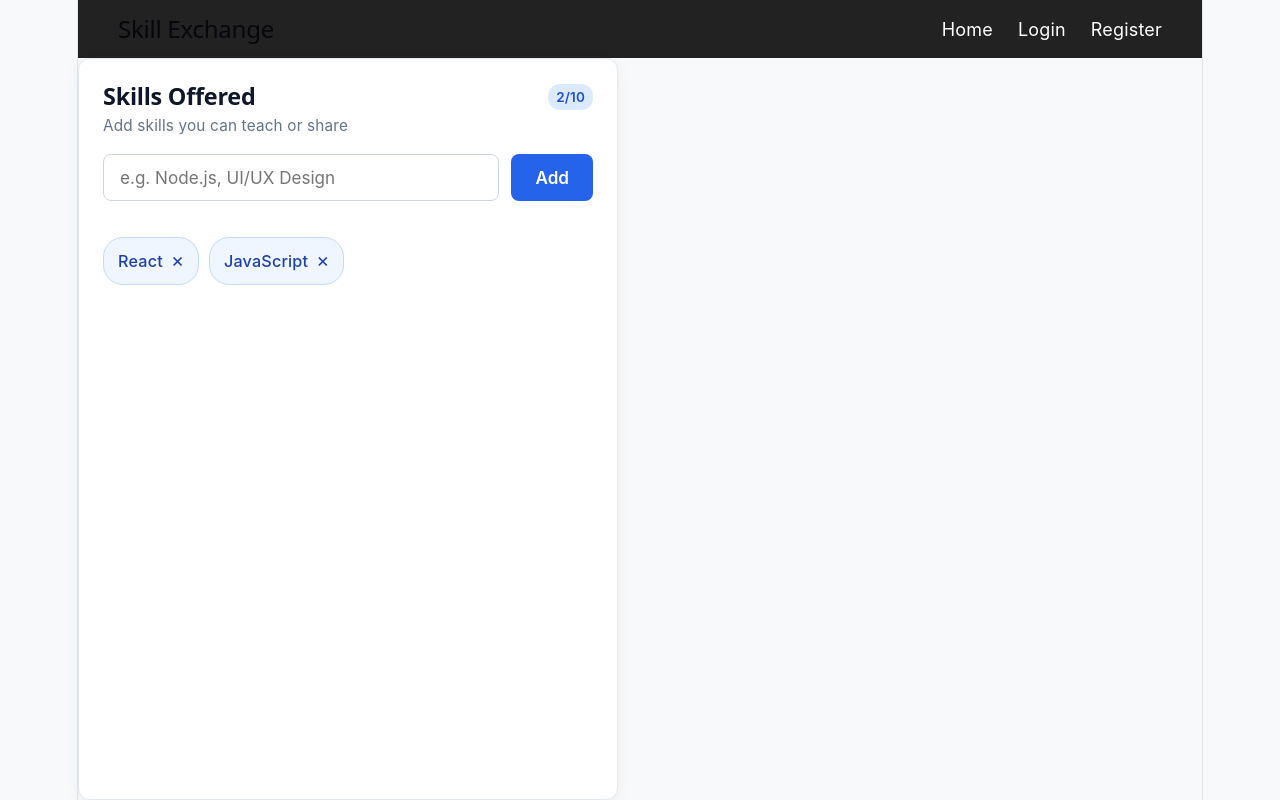
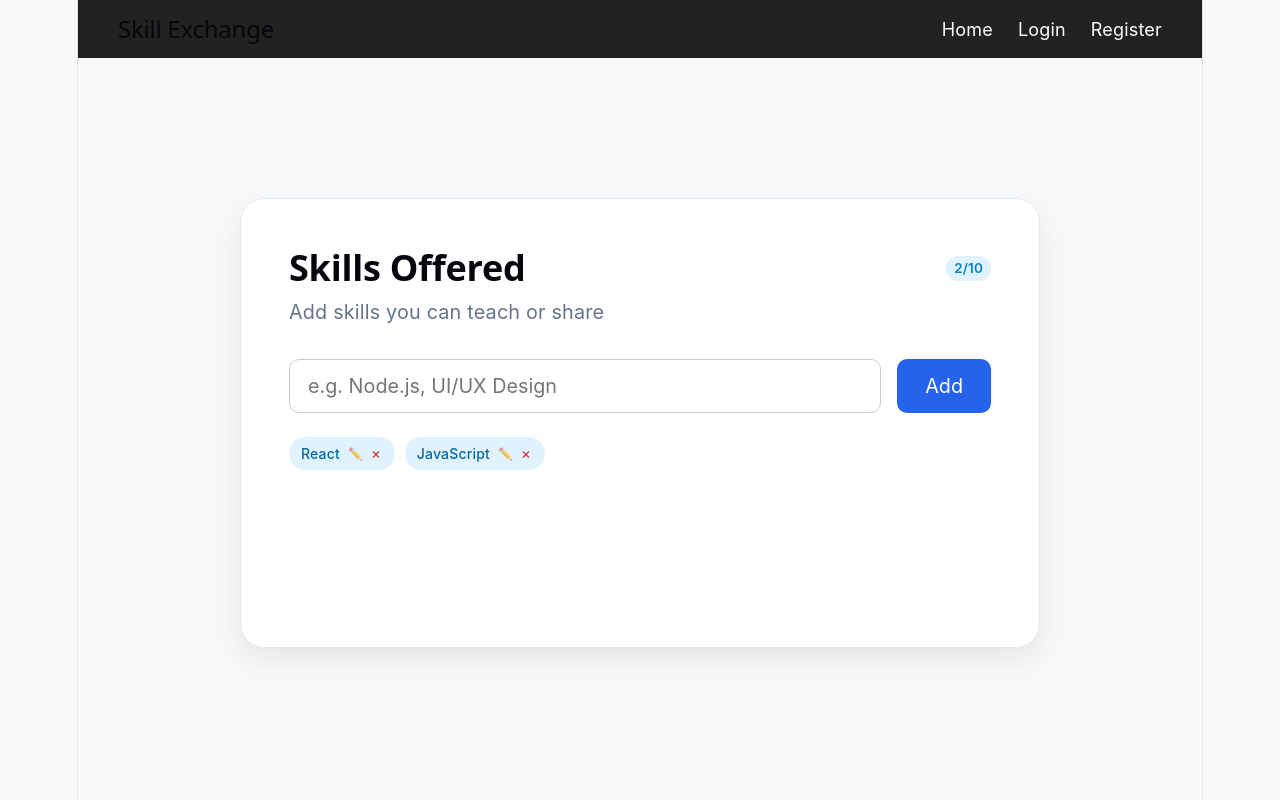
Before and after one commit to vijsanya27-afk/DEVOPS-2026-CS-E-15, a React (Vite) app: page /skills-offered in a window 1280 px wide. Built offline with nearby package versions, Linux system fonts and the light colour scheme.

Commit message:
Day-11:Common/skills/chat components

```diff
--- a/src/App.jsx
+++ b/src/App.jsx
@@ -18,6 +18,8 @@ import ExchangeHome from "./exchange/pages/ExchangeHome";
 import ExchangeRequest from "./exchange/pages/ExchangeRequest";
 import ExchangeHistory from "./exchange/pages/ExchangeHistory";
 import ExchangeStatus from "./exchange/pages/ExchangeStatus";
+import Sidebar from './components/Sidebar';
+import StatCard from './components/StatCard';
 import "./App.css";
 
 function App() {
--- a/src/components/SkillCard.jsx
+++ b/src/components/SkillCard.jsx
@@ -1,18 +1,80 @@
-import React from 'react';
+import React, { useState } from 'react';
 
-const SkillCard = ({ name, onRemove, variant = 'wanted' }) => {
+const SkillCard = ({ name, skill, onRemove, onDelete, onUpdate, variant = 'offered' }) => {
+  const [isEditing, setIsEditing] = useState(false);
+  const displayName = name || (typeof skill === 'object' ? skill?.name : skill) || '';
+  const [editedText, setEditedText] = useState(displayName);
+
+  const handleSave = () => {
+    if (editedText.trim() && onUpdate) {
+      onUpdate(displayName, editedText);
+    }
+    setIsEditing(false);
+  };
+
+  const handleDelete = () => {
+    if (onDelete) onDelete(displayName);
+    else if (onRemove) onRemove(displayName);
+  };
+
   return (
-    <div className={`sw-chip sw-chip-${variant}`}>
-      <span>{name}</span>
-      {onRemove && (
+    <div style={{
+      display: 'inline-flex',
+      alignItems: 'center',
+      gap: '6px',
+      padding: '6px 12px',
+      borderRadius: '20px',
+      backgroundColor: variant === 'offered' ? '#e0f2fe' : '#e0e7ff',
+      color: variant === 'offered' ? '#0369a1' : '#3730a3',
+      fontSize: '14px',
+      fontWeight: '500',
+      boxSizing: 'border-box'
+    }}>
+      {isEditing ? (
+        <input
+          type="text"
+          value={editedText}
+          onChange={(e) => setEditedText(e.target.value)}
+          style={{
+            padding: '2px 6px',
+            borderRadius: '10px',
+            border: '1px solid #0284c7',
+            outline: 'none',
+            fontSize: '13px',
+            width: '90px'
+          }}
+        />
+      ) : (
+        <span>{displayName}</span>
+      )}
+
+      <div style={{ display: 'inline-flex', alignItems: 'center', gap: '4px' }}>
+        {isEditing ? (
+          <button
+            type="button"
+            onClick={handleSave}
+            style={{ background: 'none', border: 'none', cursor: 'pointer', fontSize: '13px', color: '#16a34a', padding: '0 2px' }}
+          >
+            ✓
+          </button>
+        ) : (
+          <button
+            type="button"
+            onClick={() => setIsEditing(true)}
+            style={{ background: 'none', border: 'none', cursor: 'pointer', fontSize: '12px', opacity: 0.7, padding: '0 2px' }}
+          >
+            ✏️
+          </button>
+        )}
+
         <button
           type="button"
-          className="sw-remove-btn"
-          onClick={() => onRemove(name)}
+          onClick={handleDelete}
+          style={{ background: 'none', border: 'none', cursor: 'pointer', fontSize: '15px', color: '#dc2626', padding: '0 2px', lineHeight: 1 }}
         >
           ×
         </button>
-      )}
+      </div>
     </div>
   );
 };
--- a/src/components/SkillsOffered.css
+++ b/src/components/SkillsOffered.css
@@ -1,14 +1,25 @@
 .so-card-container {
+  max-width: 380px;
   width: 100%;
-  max-width: 540px;
-  margin: 0;
-  padding: 24px;
-  background-color: #ffffff;
+  height: fit-content !important; /* Single line height adjustment */
+  min-height: auto !important;
+  background: #ffffff;
+  border: 1px solid #e2e8f0;
   border-radius: 12px;
-  border: 1px solid #e2e8f0;
-  box-shadow: 0 4px 15px rgba(0, 0, 0, 0.05);
+  padding: 24px !important;
+  box-shadow: 0 4px 6px -1px rgba(0, 0, 0, 0.05);
   box-sizing: border-box;
 }
+
+/* Subtitle ko left align karne ke liye */
+.so-subtitle {
+  font-size: 0.85rem;
+  color: #64748b;
+  margin: 4px 0 16px 0;
+  text-align: left;
+}
+
+/* Baaki ka aapka so-header, so-form, so-skills-list waisa hi rehne dein */
 
 .so-header {
   display: flex;
@@ -17,104 +28,133 @@
 }
 
 .so-title {
-  font-size: 1.3rem;
-  font-weight: 700;
-  color: #0f172a;
+  font-size: 1.1rem;
+  font-weight: bold;
   margin: 0;
-}
-
-.so-count-badge {
-  font-size: 0.75rem;
-  background-color: #dbeafe;
-  color: #1d4ed8;
-  padding: 3px 8px;
-  border-radius: 12px;
-  font-weight: 600;
 }
 
 .so-subtitle {
   font-size: 0.85rem;
   color: #64748b;
-  margin: 4px 0 16px 0;
-  text-align: left;
+  margin-bottom: 15px;
 }
 
 .so-form {
   display: flex;
-  gap: 12px;
-  margin-bottom: 16px;
+  gap: 8px;
+  margin-bottom: 15px;
 }
 
 .so-input {
   flex: 1;
-  padding: 12px 16px;
-  font-size: 0.95rem;
-  border: 1px solid #cbd5e1;
-  border-radius: 8px;
-  outline: none;
-  transition: border-color 0.2s;
-}
-
-.so-input:focus {
-  border-color: #2563eb;
+  padding: 8px;
+  border: 1px solid #ccc;
+  border-radius: 6px;
 }
 
 .so-add-btn {
-  padding: 12px 24px;
-  font-size: 0.95rem;
-  background-color: #2563eb;
+  background: #2563eb;
   color: white;
   border: none;
-  border-radius: 8px;
+  padding: 8px 15px;
+  border-radius: 6px;
   cursor: pointer;
-  font-weight: 600;
-  transition: background-color 0.2s;
 }
 
-.so-add-btn:hover {
-  background-color: #1d4ed8;
-}
-
-.so-error-message {
-  color: #dc2626;
-  font-size: 0.875rem;
-  margin-top: -6px;
-  margin-bottom: 12px;
-}
-
+/* Horizontal chips fix */
 .so-skills-list {
   display: flex;
   flex-wrap: wrap;
   gap: 10px;
-  margin-top: 20px;
-  min-height: 48px;
+  margin-top:16px;
 }
 
 .so-skill-chip {
   display: inline-flex;
   align-items: center;
-  gap: 8px;
-  background-color: #eff6ff;
-  color: #1e40af;
-  padding: 8px 14px;
+  gap: 6px;
+  background: #eff6ff;
+  color: #1d4ed8;
+  border: 1px solid #bfdbfe;
+  padding: 5px 12px;
   border-radius: 20px;
-  font-size: 0.9rem;
-  font-weight: 500;
-  border: 1px solid #bfdbfe;
+  font-size: 0.85rem;
 }
 
 .so-remove-btn {
   background: none;
   border: none;
-  color: #1e40af;
-  font-size: 1.1rem;
+  color: #1d4ed8;
   cursor: pointer;
-  line-height: 1;
-  padding: 0;
-  display: flex;
-  align-items: center;
+  font-weight: bold;
 }
 
-.so-remove-btn:hover {
-  color: #dc2626;
+.so-count-badge {
+  background-color: #e0f2fe;
+  color: #0284c7;
+  font-size: 0.75rem;
+  font-weight: 600;
+  padding: 2px 8px;
+  border-radius: 12px;
 }
+.so-error-message {
+  color: #ef4444;
+  font-size: 0.8rem;
+  margin: -8px 0 12px 0;
+}
+/* --- IS BLOCK KO APNI CSS FILE KE LAST ME ADD KAREIN --- */
+
+.so-page-wrapper {
+  display: flex !important;
+  justify-content: center !important;
+  align-items: center !important; /* Screen ke bilkul center me lane ke liye */
+  min-height: calc(100vh - 70px) !important; /* Purapoora vertical center karega */
+  width: 100% !important;
+  box-sizing: border-box !important;
+}
+/* Box size aur elements ko bada karne ke liye overrides */
+
+.so-card-container {
+  width: 90% !important;
+  max-width: 800px !important;    /* Width badha kar 800px kar di */
+  min-height: 450px !important;   /* Box ki height badha di */
+  padding: 48px !important;       /* Inside padding badha di */
+  border-radius: 24px !important;
+  box-shadow: 0 12px 32px rgba(0, 0, 0, 0.08) !important;
+}
+
+/* Titles ko bada karein */
+.so-title {
+  font-size: 2rem !important;
+}
+
+.so-subtitle {
+  font-size: 1.1rem !important;
+  margin-top: 8px !important;
+  margin-bottom: 32px !important;
+}
+
+/* Form Inputs aur Button ko bada karein */
+.so-form {
+  gap: 16px !important;
+  margin-bottom: 24px !important;
+}
+
+.so-input {
+  padding: 14px 18px !important;
+  font-size: 1.1rem !important;
+  border-radius: 10px !important;
+}
+
+.so-add-btn {
+  padding: 14px 28px !important;
+  font-size: 1.1rem !important;
+  border-radius: 10px !important;
+}
+
+/* Chips ko bada karein */
+.so-skill-chip {
+  padding: 10px 20px !important;
+  font-size: 1rem !important;
+  border-radius: 20px !important;
+}
--- a/src/components/SkillsOffered.jsx
+++ b/src/components/SkillsOffered.jsx
@@ -1,4 +1,5 @@
 import React, { useState } from "react";
+import SkillCard from "./SkillCard"; // 1. SkillCard Import Kiya
 import "./SkillsOffered.css";
 
 const SkillsOffered = () => {
@@ -32,7 +33,14 @@ const SkillsOffered = () => {
     setSkills(skills.filter((skill) => skill !== skillToRemove));
   };
 
+  // 2. Edit functionality ke liye handler
+  const handleUpdateSkill = (oldName, newName) => {
+    if (!newName.trim()) return;
+    setSkills(skills.map((s) => (s === oldName ? newName.trim() : s)));
+  };
+
   return (
+    <div className="so-page-wrapper">
       <div className="so-card-container">
         <div className="so-header">
           <h2 className="so-title">Skills Offered</h2>
@@ -58,19 +66,18 @@ const SkillsOffered = () => {
 
         {error && <p className="so-error-message">{error}</p>}
 
+        {/* 3. SkillCard component render kiya */}
         <div className="so-skills-list">
           {skills.map((skill, index) => (
-          <span key={index} className="so-skill-chip">
-            {skill}
-            <button
-              type="button"
-              className="so-remove-btn"
-              onClick={() => handleRemoveSkill(skill)}
-            >
-              ×
-            </button>
-          </span>
+            <SkillCard
+              key={index}
+              name={skill}
+              variant="offered"
+              onUpdate={handleUpdateSkill}
+              onDelete={handleRemoveSkill}
+            />
           ))}
+        </div>
       </div>
     </div>
   );
--- a/src/components/SkillsWanted.jsx
+++ b/src/components/SkillsWanted.jsx
@@ -37,6 +37,8 @@ const SkillsWanted = () => {
   };
 
   return (
+    /* Center alignment ke liye outer wrapper */
+    <div className="sw-page-wrapper">
       <div className="sw-card-container">
         <div className="sw-header">
           <h3 className="sw-title">Skills I Want to Learn</h3>
@@ -72,6 +74,7 @@ const SkillsWanted = () => {
           )}
         </div>
       </div>
+    </div>
   );
 };
 
--- a/src/pages/Skills.css
+++ b/src/pages/Skills.css
@@ -1,51 +1,70 @@
-.skills-page {
-  width: 100%;
-  max-width: 1100px;
-  margin: 0 auto;
-  padding: 40px 20px;
-  box-sizing: border-box;
+/* Container Spacing */
+.dashboard-container {
+  padding: 30px 20px !important;
+  max-width: 1200px !important;
+  margin: 0 auto !important;
+  display: flex !important;
+  flex-direction: column !important;
+  align-items: center !important;
 }
 
-.skills-page h1 {
-  text-align: center;
-  font-size: 2rem;
-  color: #0f172a;
-  margin-bottom: 32px;
+.dashboard-header-row {
+  display: flex !important;
+  flex-direction: column !important;
+  align-items: center !important;
+  gap: 24px !important;
+  margin-bottom: 30px !important;
+  width: 100% !important;
 }
 
-.skills-container {
-  display: flex;
-  flex-direction: row;
-  justify-content: center;
-  align-items: stretch;
-  gap: 24px;
-  width: 100%;
+.dashboard-title {
+  font-size: 2.2rem !important;
+  font-weight: 700 !important;
+  color: #0f172a !important;
+  margin: 0 !important;
+  text-align: center !important;
 }
 
-
-.so-card-container,
-.sw-card-container {
-  flex: 1;
-  display: flex;
-  flex-direction: column;
+/* Standalone Buttons Styling */
+.tab-buttons-container {
+  display: flex !important;
+  gap: 20px !important; /* Buttons ke beech me doori */
+  justify-content: center !important;
+  align-items: center !important;
+  width: 100% !important;
 }
 
-@media (max-width: 850px) {
-  .skills-container {
-    flex-direction: column;
-    align-items: center;
-  }
+.tab-btn {
+  padding: 12px 28px !important;
+  border-radius: 12px !important;
+  font-size: 1rem !important;
+  font-weight: 600 !important;
+  cursor: pointer !important;
+  background-color: #ffffff !important;
+  color: #475569 !important;
+  border: 2px solid #cbd5e1 !important; /* Button border */
+  box-shadow: 0 4px 6px -1px rgba(0, 0, 0, 0.05) !important;
+  transition: all 0.2s ease-in-out !important;
+}
 
-  .so-card-container,
-  .sw-card-container {
-    width: 100%;
-  }
+/* Hover Effect */
+.tab-btn:hover {
+  border-color: #2563eb !important;
+  color: #2563eb !important;
+  transform: translateY(-2px) !important;
+  box-shadow: 0 6px 12px -2px rgba(37, 99, 235, 0.15) !important;
+}
 
+/* Active Button (Blue Highlight) */
+.tab-btn.active {
+  background-color: #2563eb !important; /* Solid Blue Button */
+  color: #ffffff !important;
+  border-color: #2563eb !important;
+  box-shadow: 0 4px 14px rgba(37, 99, 235, 0.35) !important;
+}
 
-.skills-page {
-  min-height: calc(100vh - 80px); /* Navbar ki height minus karke screen fill karega */
-  display: flex;
-  flex-direction: column;
-  justify-content: flex-start;
+.single-component-wrapper {
+  display: flex !important;
+  justify-content: center !important;
+  width: 100% !important;
 }
-}
--- a/src/pages/Skills.jsx
+++ b/src/pages/Skills.jsx
@@ -1,20 +1,118 @@
-import React from "react";
-import SkillsOffered from "../components/SkillsOffered";
-import SkillsWanted from "../components/SkillsWanted";
-import "./Skills.css";
+import React, { useState } from 'react';
+import SkillsOffered from '../components/SkillsOffered';
+import SkillsWanted from '../components/SkillsWanted';
+import SkillMetadataUI from '../components/SkillMetadataUI';
 
-function Skills() {
+const Skills = () => {
+  const [activeTab, setActiveTab] = useState('offered');
+
+  const baseButtonStyle = {
+    padding: '10px 22px',
+    borderRadius: '10px',
+    fontSize: '0.9rem',
+    fontWeight: '600',
+    cursor: 'pointer',
+    transition: 'all 0.2s ease',
+    outline: 'none',
+  };
+
+  const activeStyle = {
+    ...baseButtonStyle,
+    backgroundColor: '#2563eb',
+    color: '#ffffff',
+    border: '2px solid #2563eb',
+    boxShadow: '0 4px 12px rgba(37, 99, 235, 0.3)',
+  };
+
+  const inactiveStyle = {
+    ...baseButtonStyle,
+    backgroundColor: '#ffffff',
+    color: '#475569',
+    border: '2px solid #e2e8f0',
+    boxShadow: '0 2px 4px rgba(0,0,0,0.03)',
+  };
+
   return (
-    <div className="skills-page">
-      <h1>My Skills Dashboard</h1>
+    <div style={{
+      padding: '20px',
+      width: '100%',
+      maxWidth: '1200px',
+      margin: '0 auto',
+      display: 'flex',
+      flexDirection: 'column',
+      alignItems: 'center',
+      boxSizing: 'border-box'
+    }}>
 
-      <div className="skills-container">
-        <SkillsOffered />
-        <SkillsWanted />
-        <SkillMetadataUI />
+      {/* Target internal classes directly & expand them */}
+      <style>{`
+        .so-card-container,
+        .sw-card-container,
+        .so-page-wrapper,
+        .sw-page-wrapper,
+        .skills-card-container {
+          max-width: 800px !important;
+          width: 100% !important;
+          margin: 0 auto !important;
+        }
+      `}</style>
+
+      {/* Title */}
+      <h1 style={{
+        fontSize: '2rem',
+        fontWeight: '700',
+        color: '#0f172a',
+        marginBottom: '16px',
+        marginTop: '0px',
+        textAlign: 'center'
+      }}>
+        My Skills Dashboard
+      </h1>
+
+      {/* Buttons Row */}
+      <div style={{
+        display: 'flex',
+        gap: '16px',
+        justifyContent: 'center',
+        marginBottom: '20px',
+        flexWrap: 'wrap'
+      }}>
+        <button
+          type="button"
+          style={activeTab === 'offered' ? activeStyle : inactiveStyle}
+          onClick={() => setActiveTab('offered')}
+        >
+          Skills Offered
+        </button>
+
+        <button
+          type="button"
+          style={activeTab === 'wanted' ? activeStyle : inactiveStyle}
+          onClick={() => setActiveTab('wanted')}
+        >
+          Skills Wanted
+        </button>
+
+        <button
+          type="button"
+          style={activeTab === 'metadata' ? activeStyle : inactiveStyle}
+          onClick={() => setActiveTab('metadata')}
+        >
+          Skill Metadata
+        </button>
       </div>
+
+      {/* Card Content Area */}
+      <div style={{ width: '100%', maxWidth: '800px', display: 'flex', justifyContent: 'center' }}>
+        <div style={{ width: '100%' }}>
+          {activeTab === 'offered' && <SkillsOffered />}
+          {activeTab === 'wanted' && <SkillsWanted />}
+          {activeTab === 'metadata' && <SkillMetadataUI />}
+        </div>
+      </div>
+
     </div>
   );
-}
+};
 
 export default Skills;
```
Also changed, not shown: src/components/SkillsWanted.css (+68 -0 lines). Lines whose indentation alone changed are shown as unchanged.
